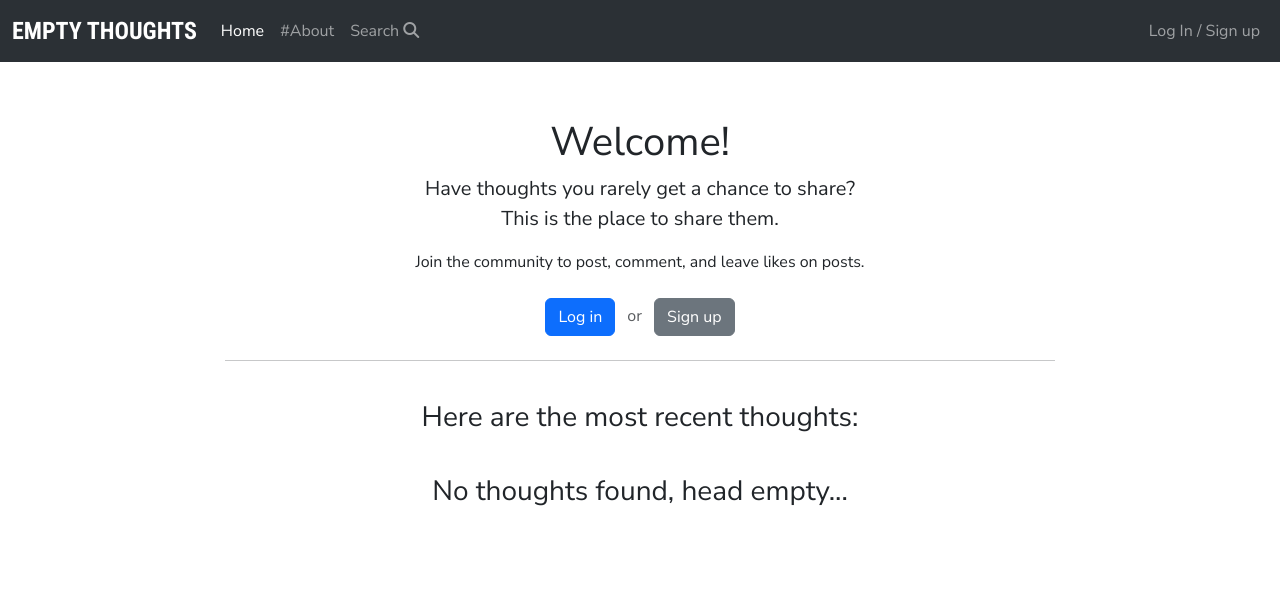
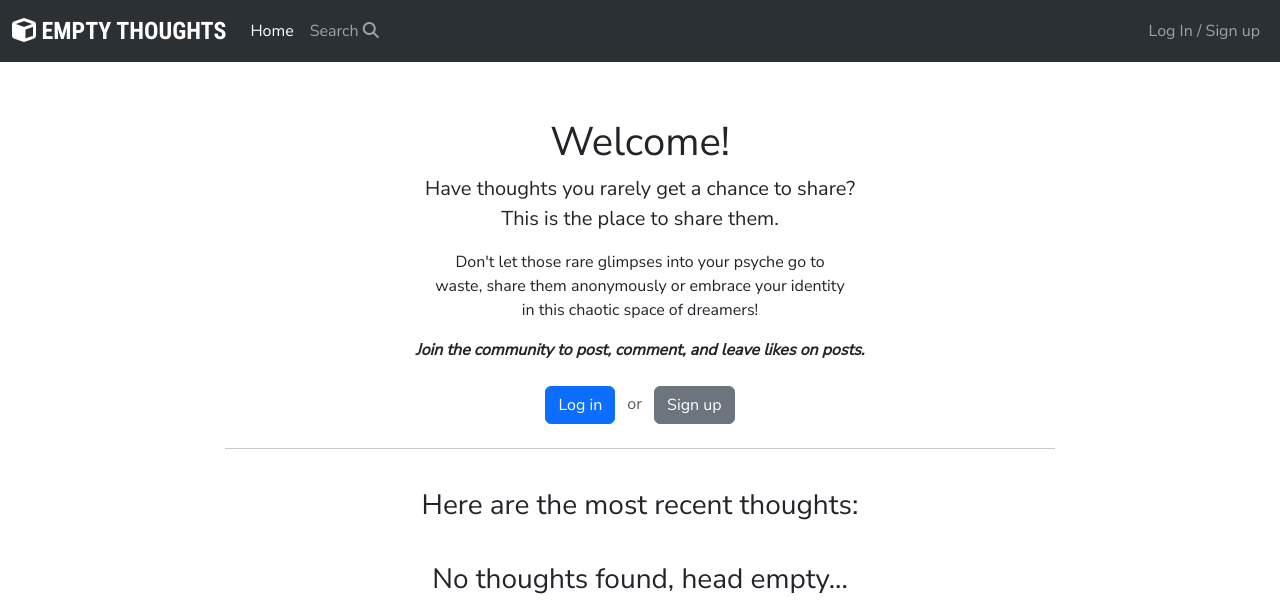
Before and after one commit to AndreeeasN/pp4-empty-thoughts, a Django app: page / in a window 1280 px wide. Shown: the top 602 px of the page. Run offline with Django 3.2, Linux system fonts and the light colour scheme; data that the repository does not hold is empty; some libraries are stand-ins or nearby versions.

Commit message:
Move 'about' section to home page, style header logo

```diff
--- a/templates/base.html
+++ b/templates/base.html
@@ -22,7 +22,7 @@
     <!-- Navigation bar -->
     <nav class="navbar navbar-expand-sm bg-body-tertiary" data-bs-theme="dark">
       <div class="container-fluid">
-        <a class="navbar-brand" href="/">Empty Thoughts</a>
+        <a class="navbar-brand" href="/"><i class="fa-solid fa-cube"></i> Empty Thoughts</a>
         <button class="navbar-toggler" type="button" data-bs-toggle="collapse" data-bs-target="#navbarNav" aria-controls="navbarNav" aria-expanded="false" aria-label="Toggle navigation">
           <span class="navbar-toggler-icon"></span>
         </button>
@@ -33,9 +33,6 @@
               <!-- If a search is in progress, set 'Home' as inactive -->
               <a class="nav-link{% if not filter.is_searching %} active{% endif %}"
               aria-current="page" href="/">Home</a>
-            </li>
-            <li class="nav-item">
-              <a class="nav-link" href="/">#About</a>
             </li>
             <!-- Search button, activates the offcanvas search form -->
             <li class="nav-item" data-bs-toggle="offcanvas" data-bs-target="#offcanvasScrolling" aria-controls="offcanvasScrolling">
--- a/templates/thoughts/view_thoughts.html
+++ b/templates/thoughts/view_thoughts.html
@@ -28,7 +28,11 @@
                             Have thoughts you rarely get a chance to share?<br>
                             This is the place to share them.
                         </p>
-                        <p class="mb-4">
+                        <p class="mb-3 col-lg-6 offset-lg-3 col-md-8 offset-md-2">
+                            Don't let those rare glimpses into your psyche go to waste,
+                            share them anonymously or embrace your identity in this chaotic space of dreamers!
+                        </p>
+                        <p class="mb-4 fw-bold fst-italic">
                             Join the community to post, comment, and leave likes on posts.
                         </p>
                         <div>
@@ -72,15 +76,15 @@
                 <div class="card-body">
                     <h5 class="card-title">
                         <!-- Title -->
-                        <a href="/view/{{thought.id}}"> {{thought.title}}</a>
+                        <a href="/view/{{thought.id}}"><strong>{{thought.title}}</strong></a>
                     </h5>
                     <h6 class="card-subtitle mb-2 text-body-secondary">
                         <!-- Author (By: [User] [(You)?] at [Time]) -->
                         <span>
                             {% if thought.anonymous %}
-                                By: <strong>Anonymous </strong>
+                                By: Anonymous
                             {% else %}
-                                By: <strong><a href="/user/{{thought.author.pk}}">{{thought.author}} </a></strong>
+                                By: <a href="/user/{{thought.author.pk}}">{{thought.author}} </a>
                             {% endif %}
                             {% if request.user == thought.author %}
                                 (You)
```
